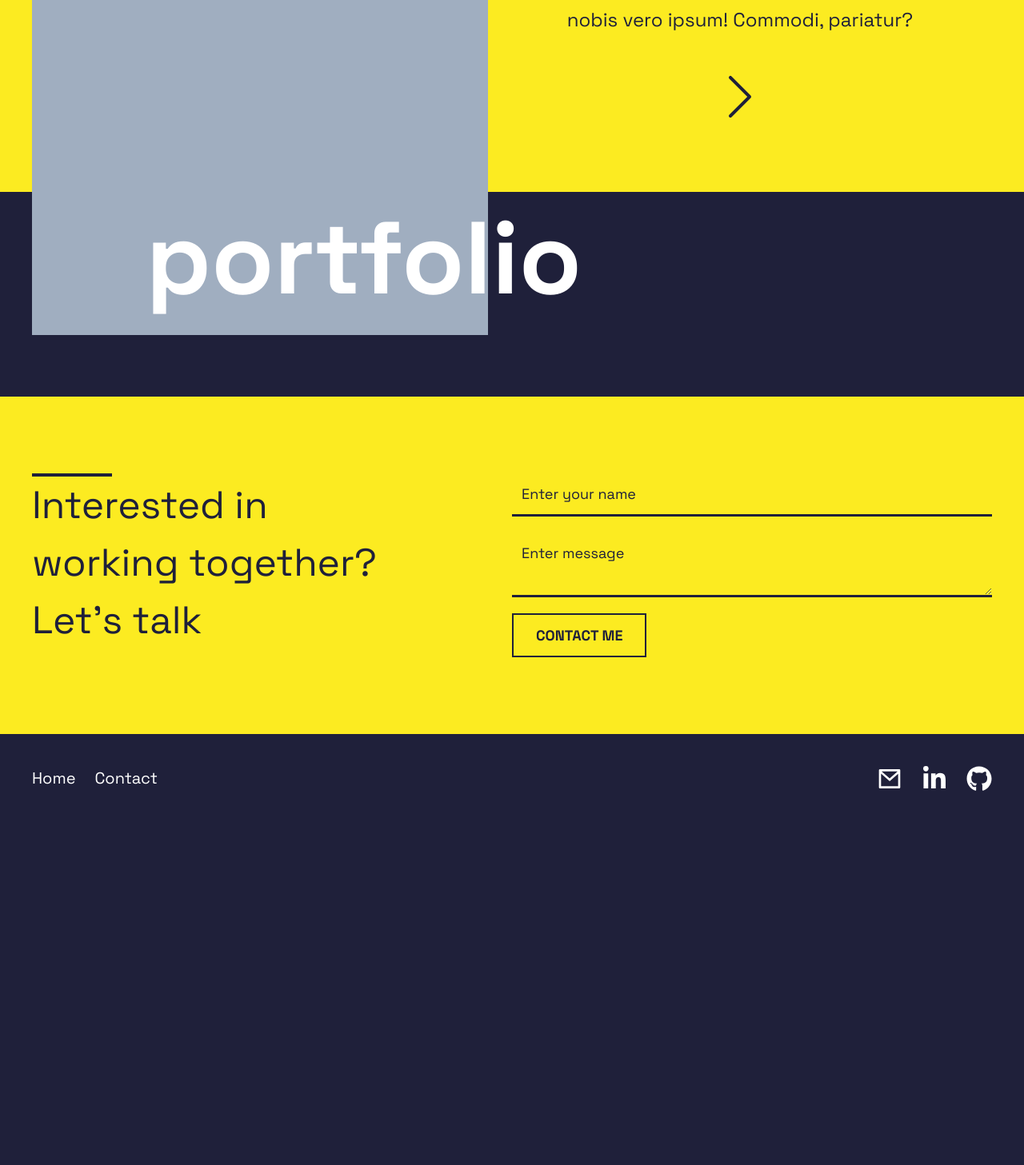
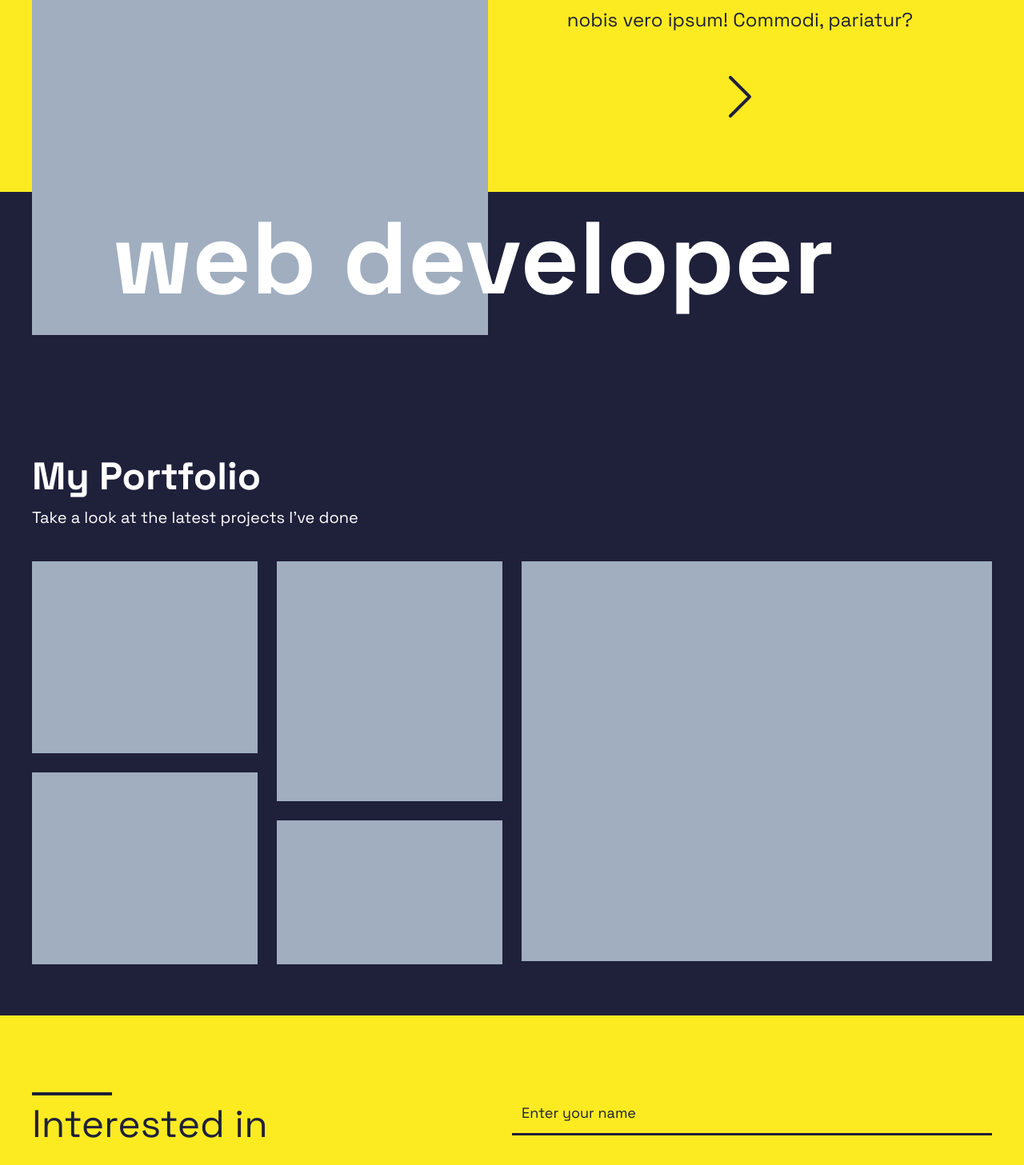
Before and after one commit to muiz6/muiz-web, a Next.js app: page / in a window 1280 px wide. Shown: the part 351-1808 px from the top of the page at 80% size. Before the commit the page ends 1388 px from the top, so only its background shows below. Built offline with nearby package versions, Linux system fonts and the light colour scheme.

Commit message:
added project section

```diff
--- a/src/HomePage.jsx
+++ b/src/HomePage.jsx
@@ -4,12 +4,14 @@ import ContactSection from 'components/ContactSection';
 import FooterSection from 'components/FooterSection';
 import HeaderSection from 'components/HeaderSection';
 import NavBar from 'components/NavBar';
+import ProjectSection from 'components/ProjectSection';
 
 export default function HomePage() {
   return (
     <>
       <NavBar />
       <HeaderSection />
+      <ProjectSection />
       <ContactSection />
       <FooterSection />
     </>
--- a/src/components/HeaderSection.jsx
+++ b/src/components/HeaderSection.jsx
@@ -29,9 +29,10 @@ export default function HeaderSection() {
               fontWeight="700"
               position="absolute"
               bottom="0"
-              left="25%"
+              left="100px"
+              whiteSpace="nowrap"
             >
-              portfolio
+              web developer
             </chakra.h1>
           </Box>
         </Container>
--- /dev/null
+++ b/src/components/ProjectSection.jsx
@@ -0,0 +1,38 @@
+import { Box, chakra, Text } from '@chakra-ui/react';
+import React from 'react';
+
+import Container from 'components/Container';
+
+export default function ProjectSection() {
+  return (
+    <chakra.section px="5" py="16">
+      <Container>
+        <Text fontSize="5xl" fontWeight="700">My Portfolio</Text>
+        <Text fontSize="xl" mb="10">Take a look at the latest projects I’ve done</Text>
+        <Box d={{ md: 'flex' }} m="-3">
+          <Box w={{ md: '25%' }}>
+            <Box p="3">
+              <Box bgColor="gray.400" h={{ base: '300px', md: '240px' }} />
+            </Box>
+            <Box p="3">
+              <Box bgColor="gray.400" h={{ base: '300px', md: '240px' }} />
+            </Box>
+          </Box>
+          <Box w={{ md: '25%' }}>
+            <Box p="3">
+              <Box bgColor="gray.400" h={{ base: '300px', md: '300px' }} />
+            </Box>
+            <Box p="3">
+              <Box bgColor="gray.400" h={{ base: '300px', md: '180px' }} />
+            </Box>
+          </Box>
+          <Box w={{ md: '50%' }}>
+            <Box p="3">
+              <Box bgColor="gray.400" h={{ base: '300px', md: '500px' }} />
+            </Box>
+          </Box>
+        </Box>
+      </Container>
+    </chakra.section>
+  );
+}
```
